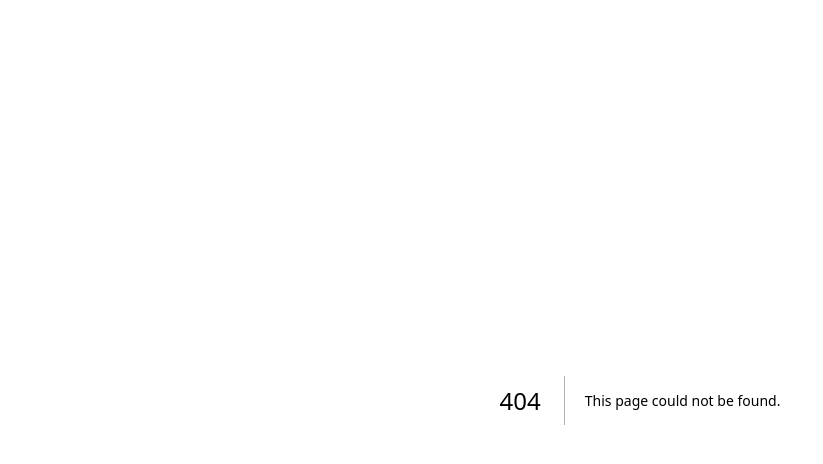
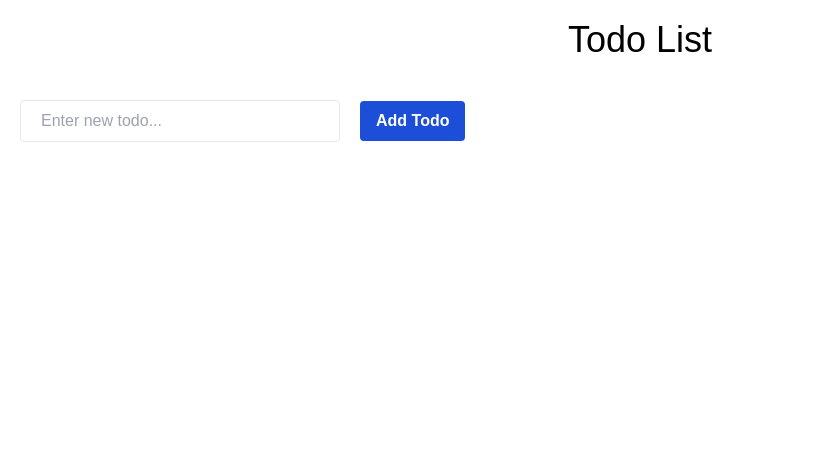
Before and after one commit to halynabondar/hyf-homework, a Next.js app in the folder React2/week2/app/: page /todoList in a window 1280 px wide. Before the commit this address had no page. Shown: the top 464 px of the page, without its empty margins (0-823 px from the left). Built offline with nearby package versions, Linux system fonts and the light colour scheme.

Commit message:
Task 5: Created a TodoList page using Reducer and Context. Users can add, remove, and toggle items in the list.

```diff
--- /dev/null
+++ b/React2/week2/app/app/todoList/TodoContext.js
@@ -0,0 +1,40 @@
+"use client"
+
+import React, {useReducer, useContext, createContext} from 'react';
+
+const initialState = {todos: []};
+
+function todoReducer(state, action) {
+    switch (action.type) {
+        case 'add_todo':
+            return {todos: [...state.todos, action.todo]};
+        case 'remove_todo':
+            return {todos: state.todos.filter(todo => todo.id !== action.id)};
+        case 'toggle_todo':
+            return {
+                todos: state.todos.map(todo =>
+                    todo.id === action.id ? {...todo, completed: !todo.completed} : todo),
+            };
+        default:
+            throw new Error(`Unknown action type: ${action.type}`);
+    }
+}
+
+const TodoContext = createContext();
+
+export function TodoProvider({children}) {
+    const [state, dispatch] = useReducer(todoReducer, initialState);
+    return (
+        <TodoContext.Provider value={{state, dispatch}}>
+            {children}
+        </TodoContext.Provider>
+    );
+}
+
+export function useTodo() {
+    const context = useContext(TodoContext);
+    if (!context) {
+        throw new Error("useTodo must be used within a TodoProvider");
+    }
+    return context;
+}
--- /dev/null
+++ b/React2/week2/app/app/todoList/TodoPage.js
@@ -0,0 +1,48 @@
+"use client"
+
+import React, { useState } from 'react';
+import { useTodo } from './TodoContext';
+import clsx from 'clsx';
+
+export default function TodoPage() {
+    const { state, dispatch } = useTodo();
+    const [newTodo, setNewTodo] = useState('');
+
+    const handleAddTodo = () => {
+        if (newTodo.trim()) {
+            dispatch({
+                type: 'add_todo',
+                todo: { id: Date.now(), text: newTodo, completed: false }
+            });
+            setNewTodo('');  // Clear the input field
+        }
+    };
+
+    return (
+        <div className={'todo-page'}>
+            <h1 className={'text-4xl text-center m-5'}>Todo List</h1>
+            <div>
+                <input className={'m-5 border rounded w-1/4 pb-2 pt-2 pl-5'}
+                    type="text"
+                    value={newTodo}
+                    onChange={(e) => setNewTodo(e.target.value)}
+                    placeholder="Enter new todo..."
+                />
+                <button className={'bg-blue-700 pb-2 pt-2 pl-4 pr-4 text-white font-bold text-1xl rounded'} onClick={handleAddTodo}>Add Todo</button>
+            </div>
+            <ul className={'w-1/3'}>
+                {state.todos.map((todo) => (
+                    <li className={'m-5 pb-2 border-b flex items-center justify-between'} key={todo.id}>
+                        <span
+                            onClick={() => dispatch({ type: 'toggle_todo', id: todo.id })}
+                            className={clsx({ 'line-through': todo.completed })}
+                        >
+                            {todo.text}
+                        </span>
+                        <button className={'bg-blue-500 pb-1 pt-1 pl-2 pr-2 text-white font-bold text-1xl rounded'} onClick={() => dispatch({ type: 'remove_todo', id: todo.id })}>Remove</button>
+                    </li>
+                ))}
+            </ul>
+        </div>
+    );
+}
--- /dev/null
+++ b/React2/week2/app/app/todoList/page.js
@@ -0,0 +1,13 @@
+import React from 'react';
+import {TodoProvider} from "./TodoContext";
+import TodoPage from './TodoPage';
+
+function TodoList() {
+    return (
+        <TodoProvider>
+            <TodoPage/>
+        </TodoProvider>
+    );
+}
+
+export default TodoList;
```
